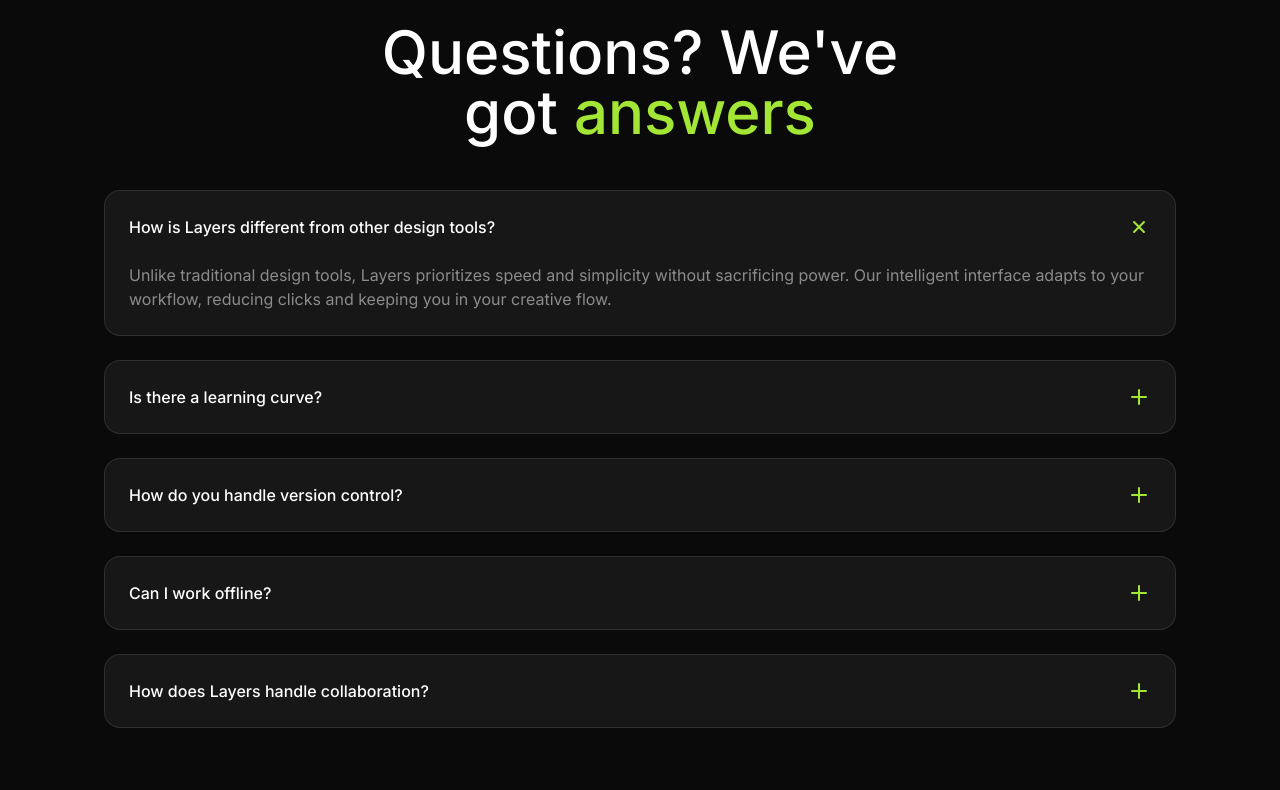
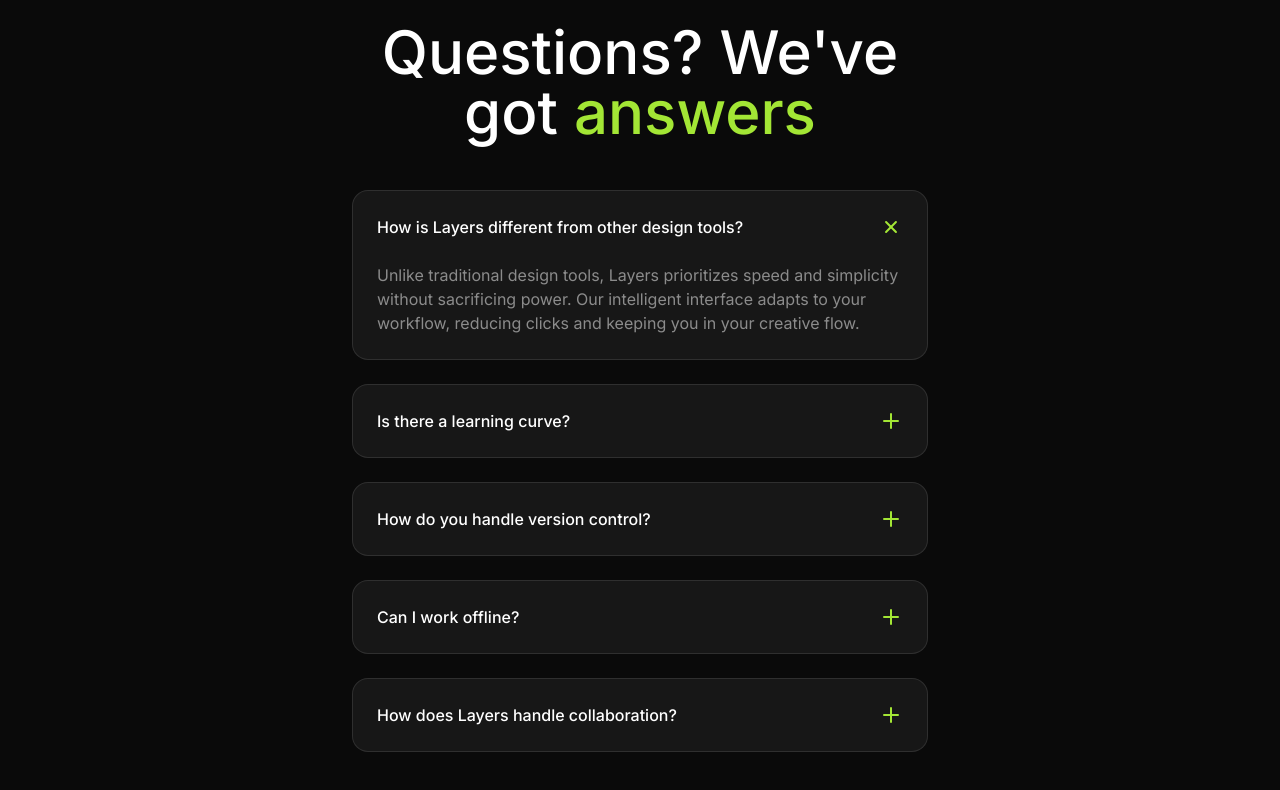
Before and after one commit to riyan047/Layers-SaaS-landing-Page, a Next.js app: page / in a window 1280 px wide. Shown: the part 4061-4851 px from the top of the page. Built offline with nearby package versions, Linux system fonts and the light colour scheme.

Commit message:
fixed responsiveness

```diff
--- a/src/sections/Faqs.tsx
+++ b/src/sections/Faqs.tsx
@@ -35,7 +35,7 @@
                     <Tag>Faqs</Tag>
                 </div>
                 <h2 className="text-6xl font-medium mt-6 text-center max-w-xl mx-auto">Questions? We&apos;ve got <span className="text-lime-400">answers</span></h2>
-                <div className="mt-12 flex flex-col gap-6 ">
+                <div className="mt-12 flex flex-col gap-6 max-w-xl mx-auto">
                     {faqs.map((faq, faqIndex) => (
                         <div key={faq.question} className="bg-neutral-900 rounded-2xl border border-white/10 p-6 ">
                             <div className="flex justify-between items-center">
```
